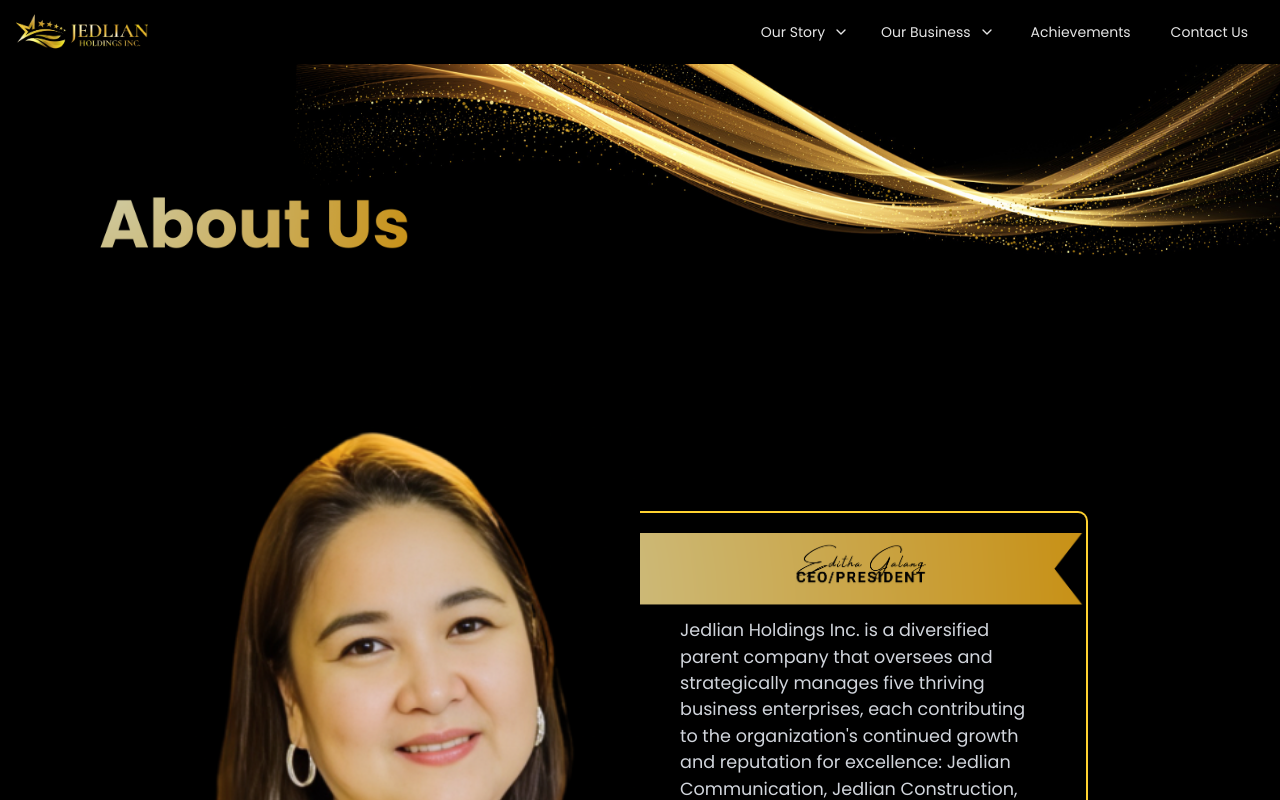
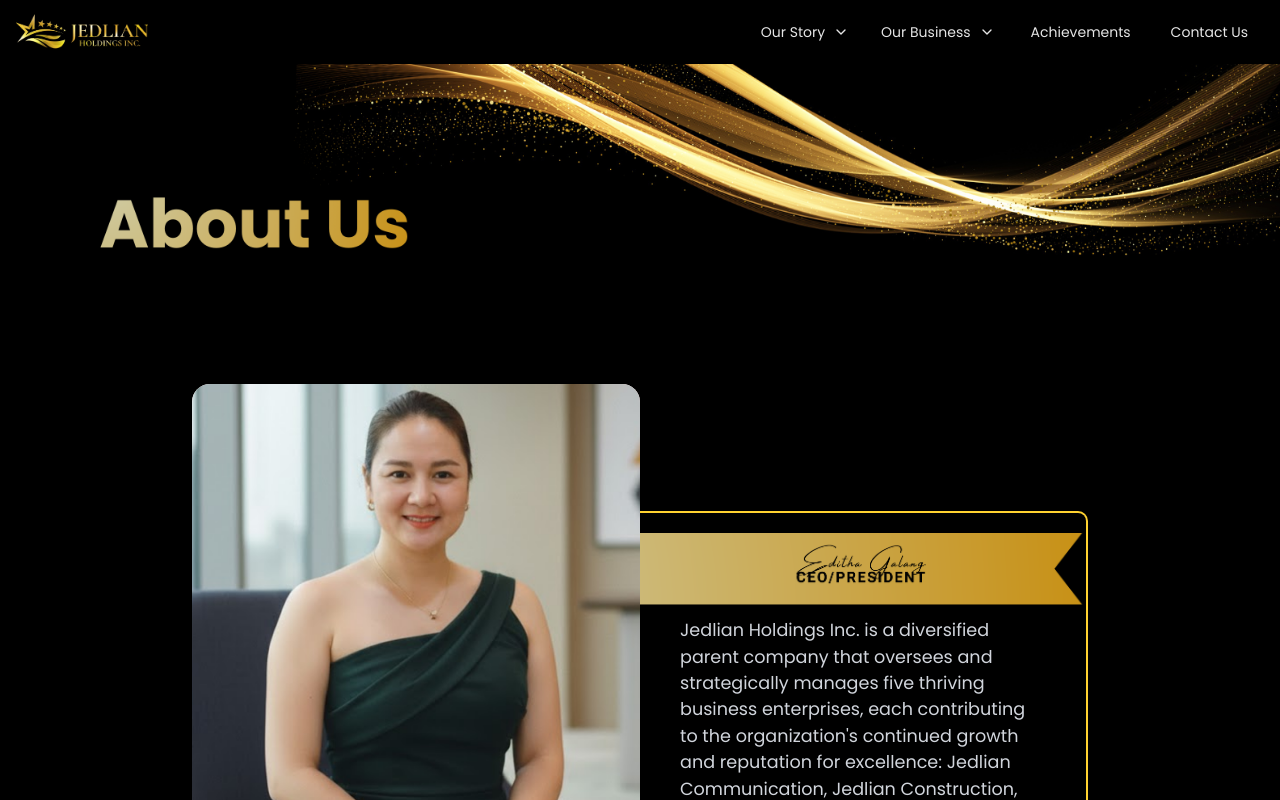
Before and after one commit to M1chael30/jedlian, a Next.js app: page /about-us in a window 1280 px wide. Shown: the top 800 px of the page. Built offline with nearby package versions, Linux system fonts and the light colour scheme.

Commit message:
Update leaders-section.jsx

```diff
--- a/components/components-about-us-page/leaders-section.jsx
+++ b/components/components-about-us-page/leaders-section.jsx
@@ -14,7 +14,7 @@ export default function LeadersSection() {
       {companyLeadersData.map((person, index) => (
         <PersonWidget
           key={index}
-          image={person.mobileImage}
+          image={person.image}
           name={person.name}
           position={person.position}
           content={person.textContent}
```
